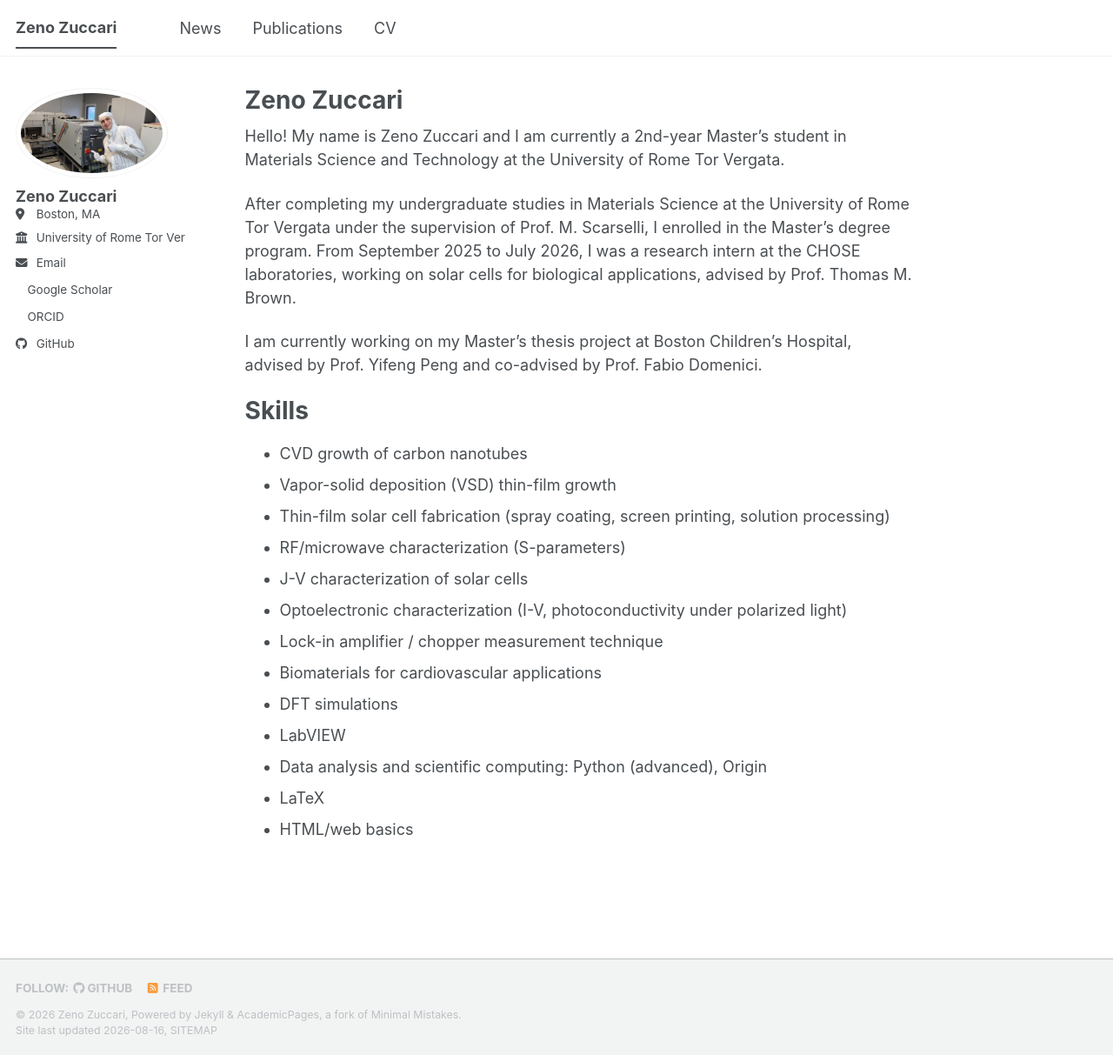
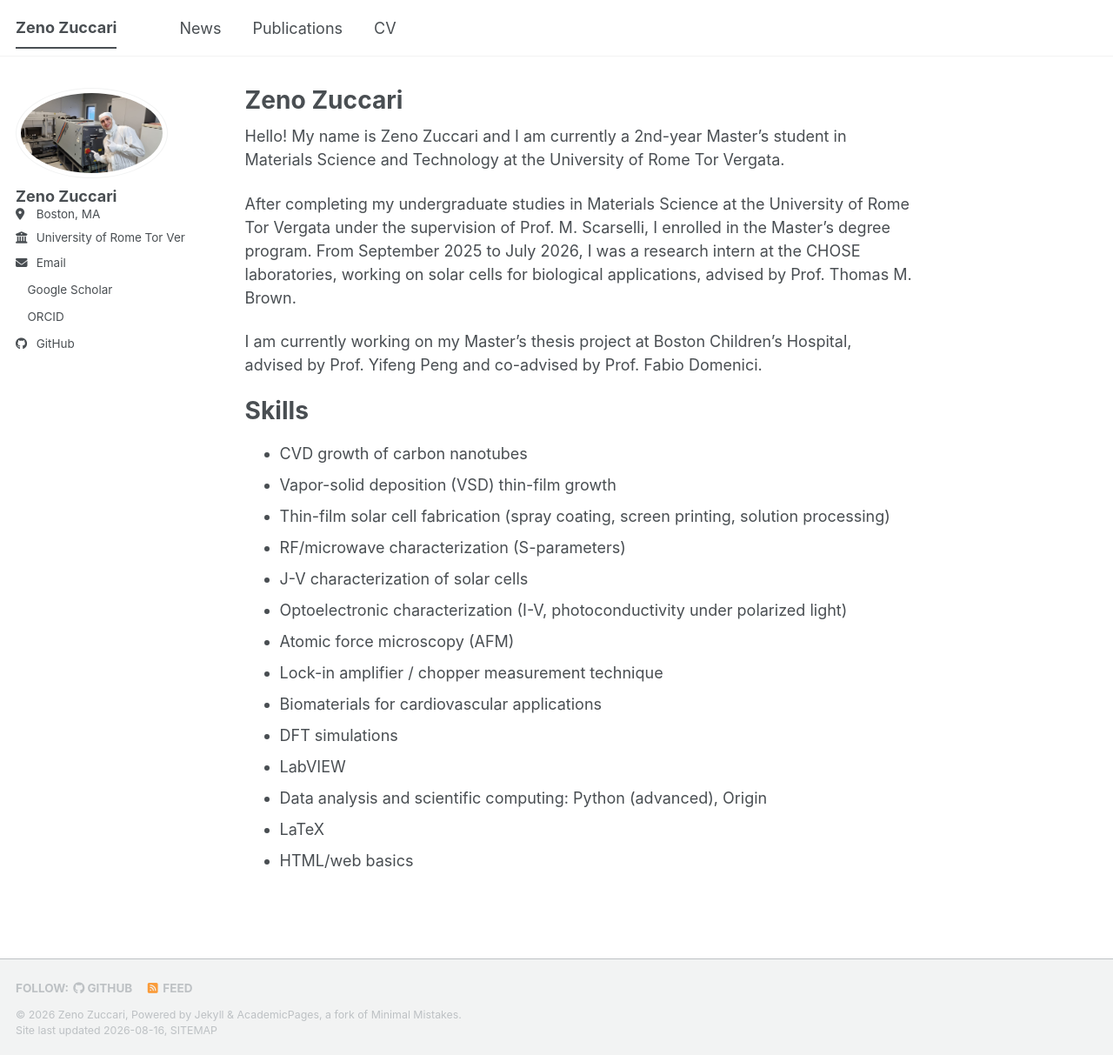
Before and after one commit to zzuccari/portfolio, a Jekyll site: the page built from _pages/about.md, in a window 1280 px wide and 1213 px high. Shown: the whole window at 87% size. Built offline with Jekyll 4.4.1, drawn with Linux system fonts in a browser that asks for light colours; a style sheet for code colours, icons or effects is not loaded.

Commit message:
Add AFM to skills

```diff
--- a/_pages/about.md
+++ b/_pages/about.md
@@ -21,6 +21,7 @@ Skills
 * RF/microwave characterization (S-parameters)
 * J-V characterization of solar cells
 * Optoelectronic characterization (I-V, photoconductivity under polarized light)
+* Atomic force microscopy (AFM)
 * Lock-in amplifier / chopper measurement technique
 * Biomaterials for cardiovascular applications
 * DFT simulations
```
Also changed, not shown: _pages/cv.md (+1 -0 lines).
